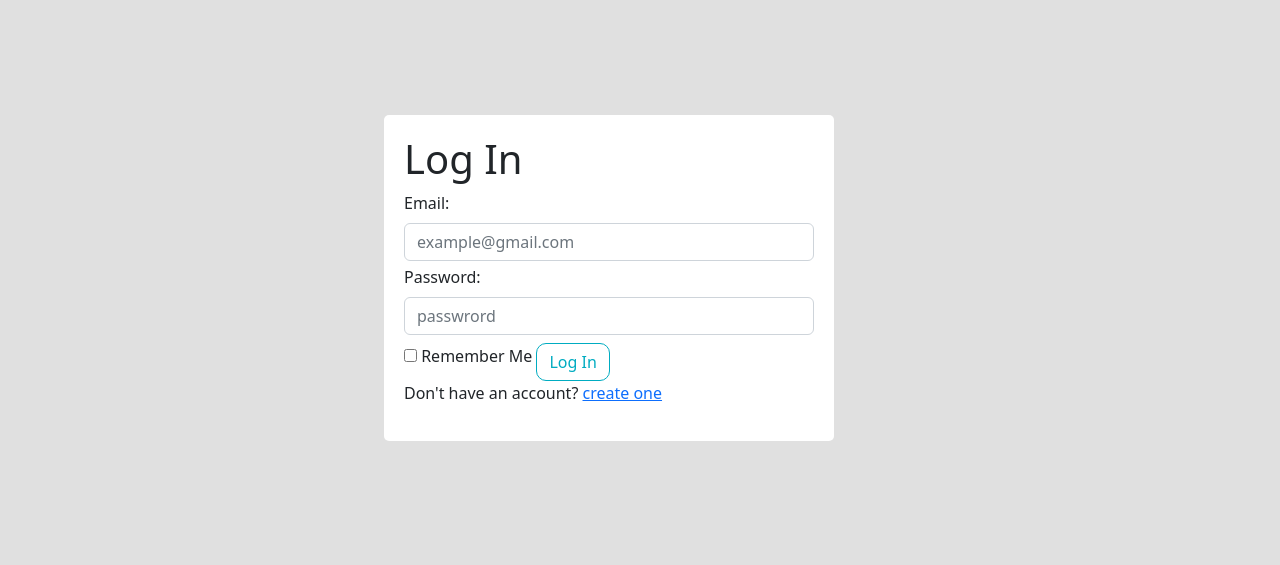
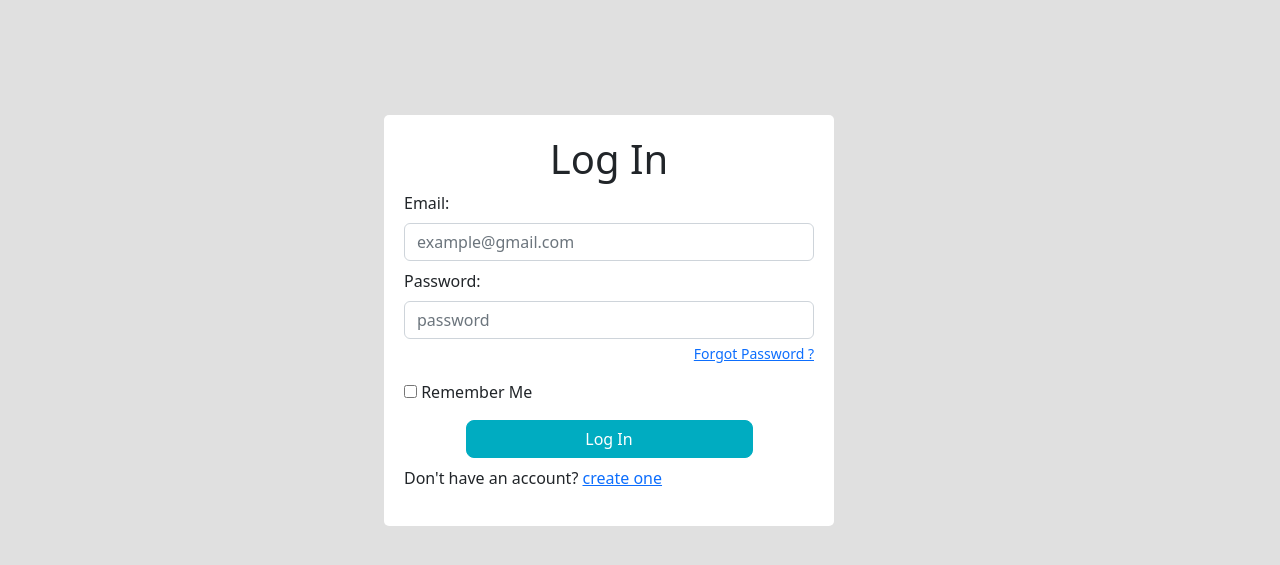
Before and after one commit to Osorabrian/Movie_Mania, a website: page index.html in a window 1280 px wide. Shown: the part 85-650 px from the top of the page. Drawn offline with Linux system fonts and the light colour scheme.

Commit message:
completed creating log in form

```diff
--- a/css/style.css
+++ b/css/style.css
@@ -11,21 +11,22 @@ body{
     width: 60px;
 }
 
-
 .info{
   border-color: #00ACC1;
   color: #00ACC1;
 }
 
 #loginbtn{
-    border-radius: 10px;
+    border-radius: 8px;
     border-color: #00ACC1;
-    color: #00ACC1;
+    color: white;
+    background-color: #00ACC1;
+    width:70%;
 }
 
 #loginbtn:hover{
-    background-color: #00ACC1;
-    color: white;
+    color: #00ACC1;
+    background-color: white;
 }
 
 #logindiv{
--- a/index.html
+++ b/index.html
@@ -13,31 +13,42 @@
     <!--create navbar-->
     <nav class="navbar">
 
-            <a href="#" class="navbar-brand" style ="color: #00ACC1;">
-                <img src="./logo.png" alt="web logo" id="logo">
-                Movie Mania
-            </a>
+        <a href="#" class="navbar-brand" style ="color: #00ACC1;">
+            <img src="./logo.png" alt="web logo" id="logo">
+            Movie Mania
+        </a>
 
         <form class="d-flex" role="search">
             <input class="form-control me-2" type="search" placeholder="Search" aria-label="Search">
             <button class="btn btn-outline-info" type="submit">Search</button>
-          </form>
+        </form>
 
     </nav>
 
     <!--create Log in Form-->
     <div id="logindiv">
+
         <form>
-            <h1>Log In</h1>
+            <h1 style="text-align:center">Log In</h1>
+
             <label class="form-label">Email:</label>
             <input type="email" class="form-control" placeholder="example@gmail.com" id="email_login">
-            <label class="form-label mt-1">Password:</label>
-            <input type="password" class="form-control" placeholder="passwrord" id="password_login">
+
+            <label class="form-label mt-2">Password:</label>
+            <input type="password" class="form-control" placeholder="password" id="password_login">
+
+            <p class = "form-text" style="text-align: right"><a href='#'>Forgot Password ?</a></p>
+
             <input type="checkbox" >
-            <label class="form-label mt-2">Remember Me</label>
-            <button type="submit" id="loginbtn" class="btn mt-2 mr-1">Log In</button>
-            <p>Don't have an account? <a href='#'>create one</a></p>
+            <label class="form-label">Remember Me</label><br>
+
+            <div class="col text-center">
+                <button type="submit" id="loginbtn" class="btn mt-2">Log In</button>
+            </div>
+
+            <p class = "mt-2">Don't have an account? <a href='#'>create one</a></p>
         </form>
+
     </div>
 
 
```
